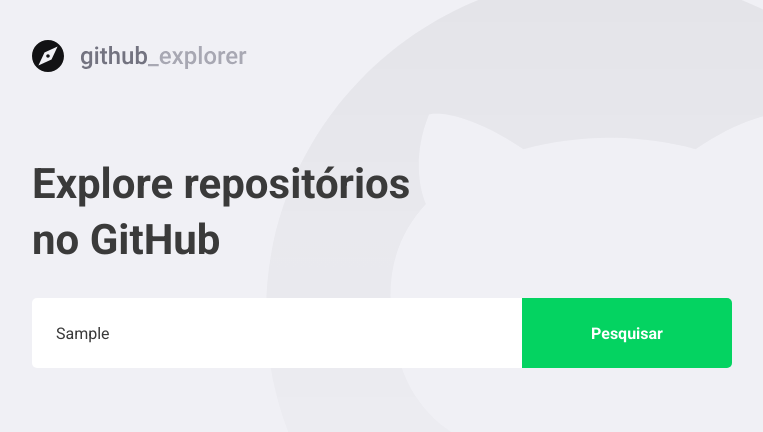
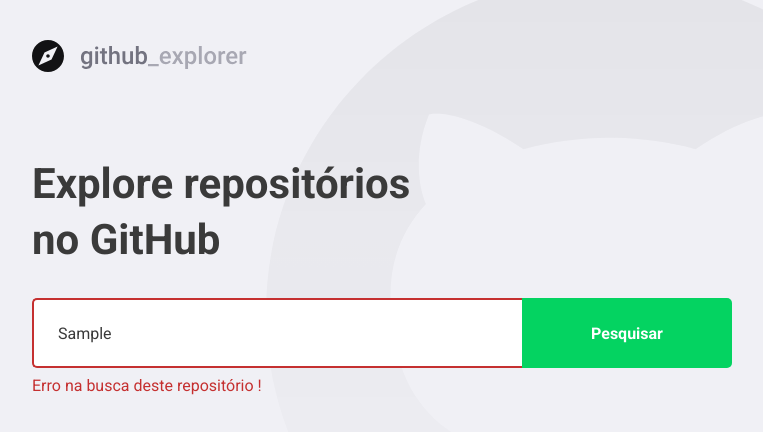
Before and after one commit to denisfloyd/primeiro-projeto-reactjs, a React (Create React App) app: page / in a window 1280 px wide. Both pictures are taken after typing "Sample" into the empty fields and a click on the button "Pesquisar". Shown: the top 432 px of the page, without its empty margins (148-911 px from the left). Built offline with nearby package versions, Linux system fonts and the light colour scheme; no server answers.

Commit message:
manage erros and save in storage

```diff
--- a/src/pages/Dashboard/index.tsx
+++ b/src/pages/Dashboard/index.tsx
@@ -1,10 +1,10 @@
-import React, { useState, FormEvent } from 'react';
+import React, { useState, useEffect, FormEvent } from 'react';
 import { FiChevronRight } from 'react-icons/fi';
 import api from '../../services/api';
 
 import logoImg from '../../assets/logo.svg';
 
-import { Title, Form, Repositories } from './styles';
+import { Title, Form, Repositories, Error } from './styles';
 
 interface Repository {
   full_name: string;
@@ -17,19 +17,46 @@
 
 const Dashboard: React.FC = () => {
   const [newRepo, setNewRepo] = useState('');
-  const [repositories, setRepositories] = useState<Repository[]>([]);
+  const [inputError, setInputError] = useState('');
+  const [repositories, setRepositories] = useState<Repository[]>(() => {
+    const storageRepositories = localStorage.getItem(
+      '@GithubExplorer:repositories',
+    );
+
+    if (storageRepositories) {
+      return JSON.parse(storageRepositories);
+    }
+    return [];
+  });
+
+  useEffect(() => {
+    localStorage.setItem(
+      '@GithubExplorer:repositories',
+      JSON.stringify(repositories),
+    );
+  }, [repositories]);
 
   async function handleAddRepository(
     event: FormEvent<HTMLFormElement>,
   ): Promise<void> {
     event.preventDefault();
 
-    const response = await api.get(`/repos/${newRepo}`);
+    if (!newRepo) {
+      setInputError('Digite o autor/nome do repositório!');
+      return;
+    }
 
-    const repository = response.data;
+    try {
+      const response = await api.get(`/repos/${newRepo}`);
 
-    setRepositories([...repositories, repository]);
-    setNewRepo('');
+      const repository = response.data;
+
+      setRepositories([...repositories, repository]);
+      setNewRepo('');
+      setInputError('');
+    } catch (err) {
+      setInputError('Erro na busca deste repositório !');
+    }
 
     // adicao de um novo repositorio
     // consumir api do github
@@ -41,7 +68,7 @@
       <img src={logoImg} alt="Github Explorer" />
       <Title>Explore repositórios no GitHub</Title>
 
-      <Form onSubmit={handleAddRepository}>
+      <Form hasError={!!inputError} onSubmit={handleAddRepository}>
         <input
           value={newRepo}
           onChange={(e) => setNewRepo(e.target.value)}
@@ -49,6 +76,8 @@
         />
         <button type="submit">Pesquisar</button>
       </Form>
+
+      {inputError && <Error>{inputError}</Error>}
 
       <Repositories>
         {repositories.map((repository) => (
--- a/src/pages/Dashboard/styles.ts
+++ b/src/pages/Dashboard/styles.ts
@@ -1,5 +1,9 @@
-import styled from 'styled-components';
+import styled, { css } from 'styled-components';
 import { shade } from 'polished';
+
+interface FormProps {
+  hasError: boolean;
+}
 
 // template literals
 export const Title = styled.h1`
@@ -11,7 +15,7 @@
   margin-top: 80px;
 `;
 
-export const Form = styled.form`
+export const Form = styled.form<FormProps>`
   margin-top: 30px;
   max-width: 700px;
 
@@ -24,6 +28,14 @@
     border: 0;
     border-radius: 5px 0 0 5px;
     color: #3a3a3a;
+    border: 2px solid #fff;
+    border-right: 0;
+
+    ${(props) =>
+      props.hasError &&
+      css`
+        border-color: #c53030;
+      `}
 
     &::placeholder {
       color: #a8a8b3;
@@ -98,3 +110,9 @@
     }
   }
 `;
+
+export const Error = styled.span`
+  display: block;
+  color: #c53030;
+  margin-top: 8px;
+`;
```
